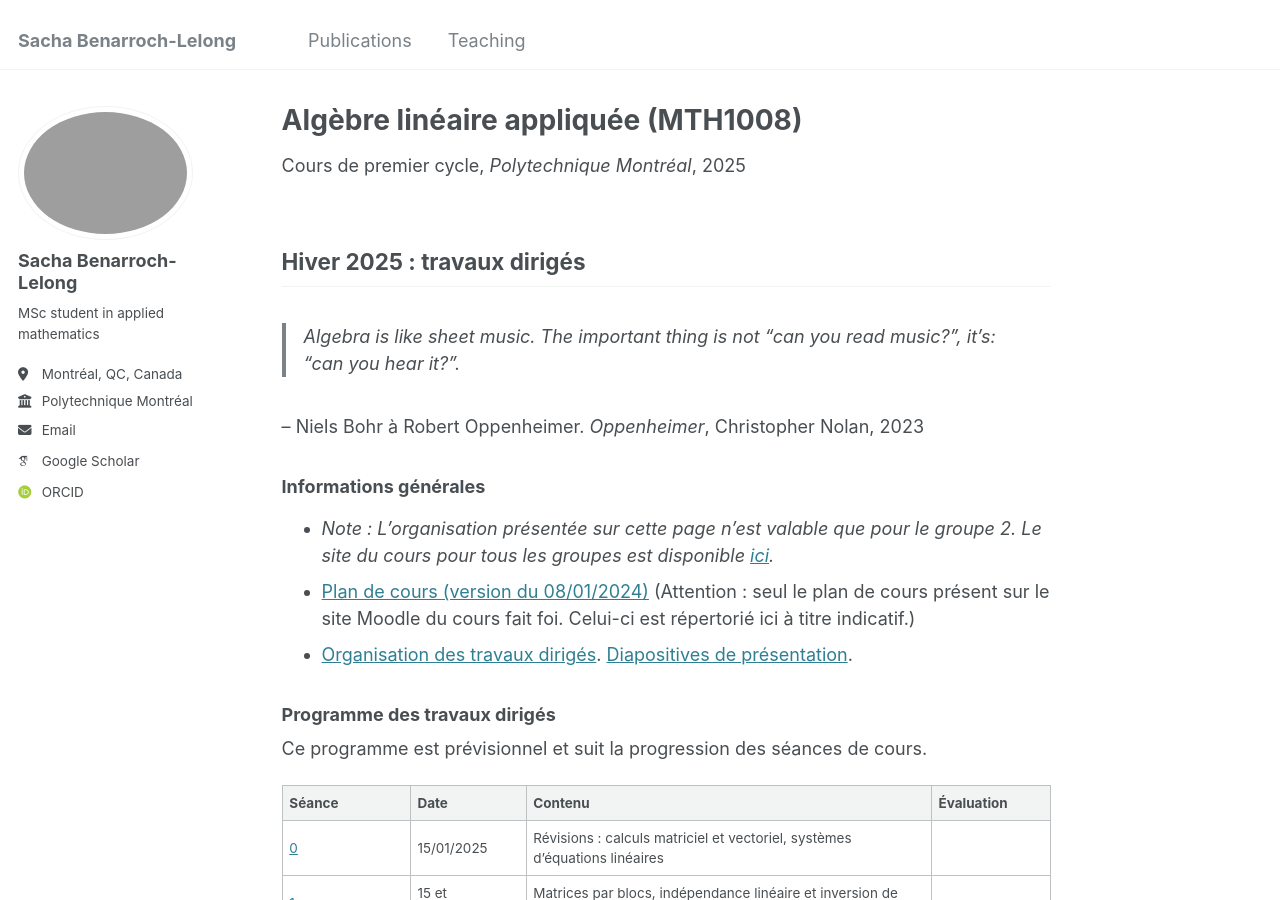
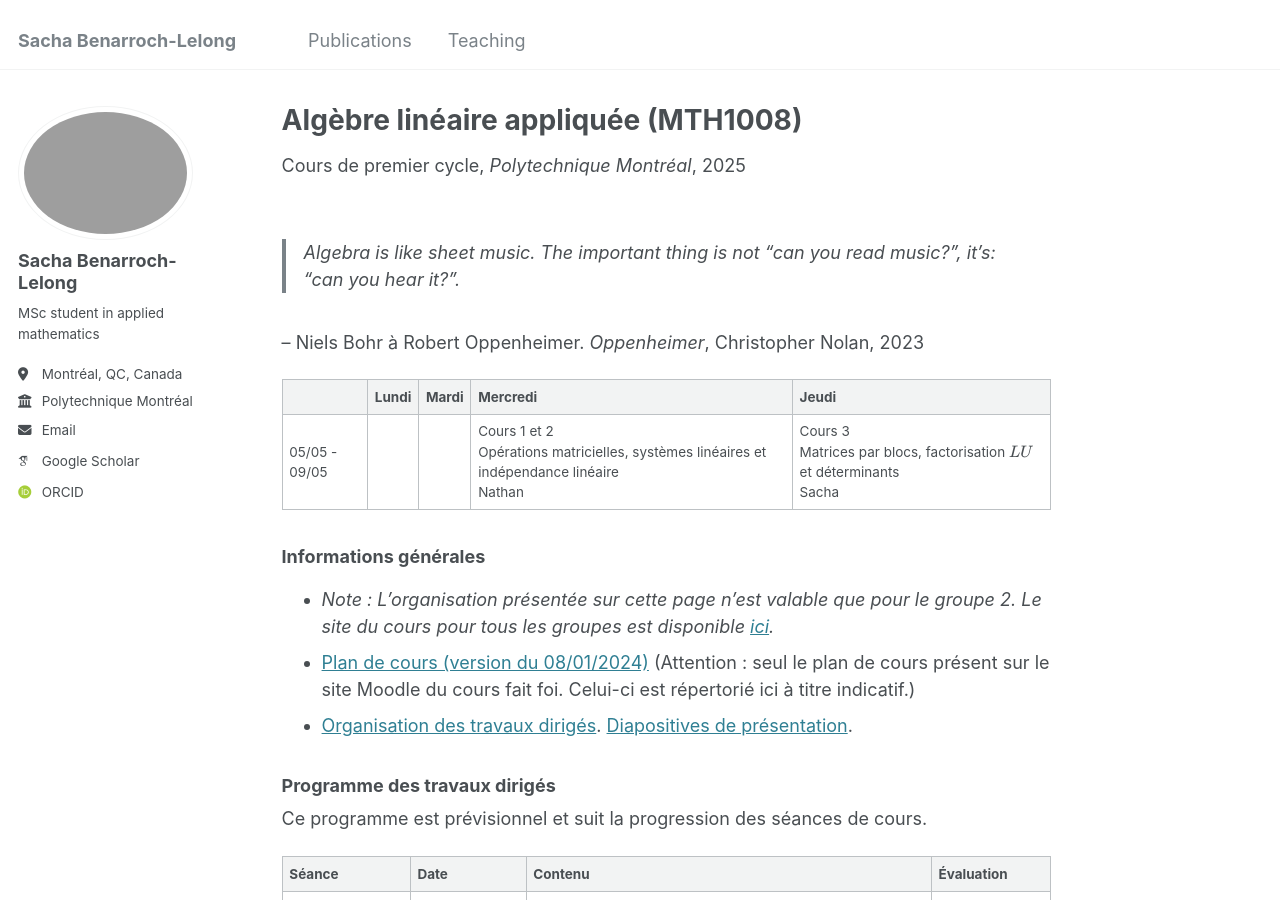
Before and after one commit to sblelong/sblelong.github.io, a Jekyll site: the page built from _teaching/mth1008.md, in a window 1280 px wide and 900 px high. Built offline with Jekyll 4.4.1, drawn with Linux system fonts in a browser that asks for light colours; some web fonts are replaced.

Commit message:
test e25

```diff
--- a/_teaching/mth1008.md
+++ b/_teaching/mth1008.md
@@ -7,11 +7,13 @@ venue: "Polytechnique Montréal"
 date: 2025-01-01
 ---
 
-## Hiver 2025 : travaux dirigés
-
 > Algebra is like sheet music. The important thing is not "can you read music?", it's: "can you hear it?".
 
 -- Niels Bohr à Robert Oppenheimer. *Oppenheimer*, Christopher Nolan, 2023
+
+|               | Lundi | Mardi | Mercredi                                                                                           | Jeudi                                                                              |
+| ------------- | ----- | ----- | -------------------------------------------------------------------------------------------------- | ---------------------------------------------------------------------------------- |
+| 05/05 - 09/05 |       |       | Cours 1 et 2 <br> Opérations matricielles, systèmes linéaires et indépendance linéaire <br> Nathan | Cours 3 <br> Matrices par blocs, factorisation \\(LU\\) et déterminants <br> Sacha |
 
 ### Informations générales
 
```
